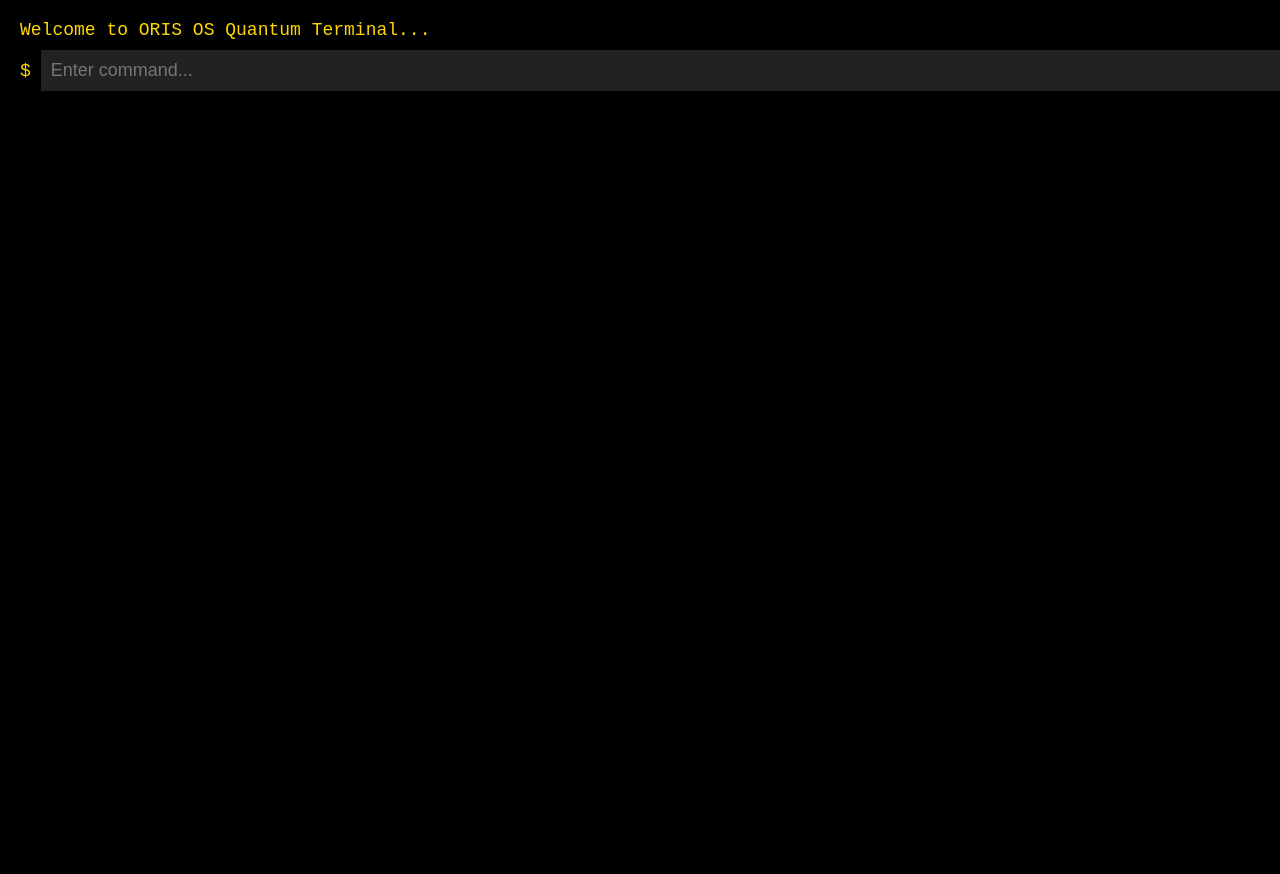
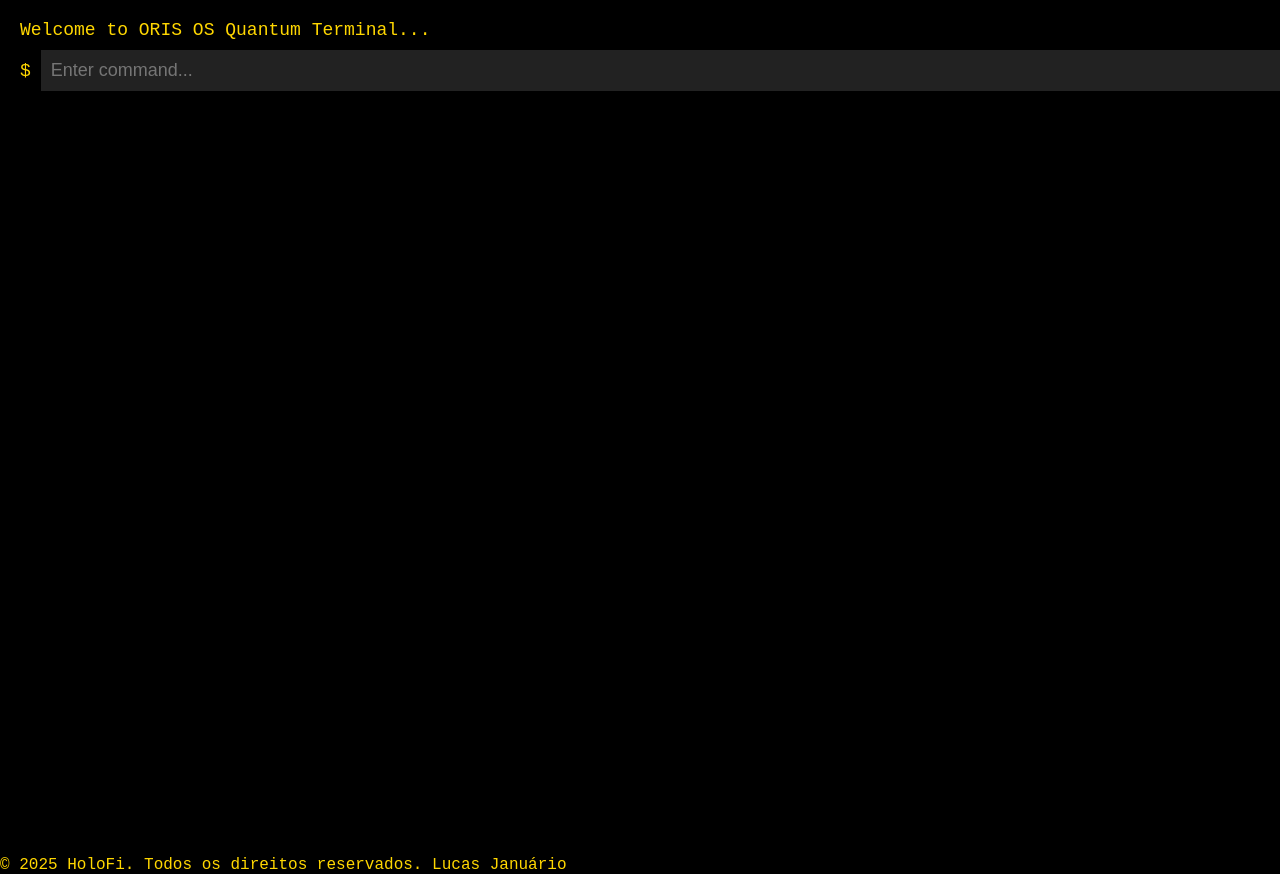
Before and after one commit to NSCSUPORT/ORIS-v1, a plain HTML site: page index.html in a window 1280 px wide. Shown: the top 874 px of the page. Before the commit the page ends 840 px from the top, so only its background shows below. Drawn offline with Linux system fonts and the light colour scheme.

Commit message:
Update index.html

```diff
--- a/index.html
+++ b/index.html
@@ -15,7 +15,9 @@
             <input type="text" id="inputField" placeholder="Enter command..." autofocus />
         </div>
     </div>
-
+<footer>
+    <p>© 2025 HoloFi. Todos os direitos reservados. Lucas Januário</p>
+</footer>
     <script src="script.js"></script>
 
 </body>
```
